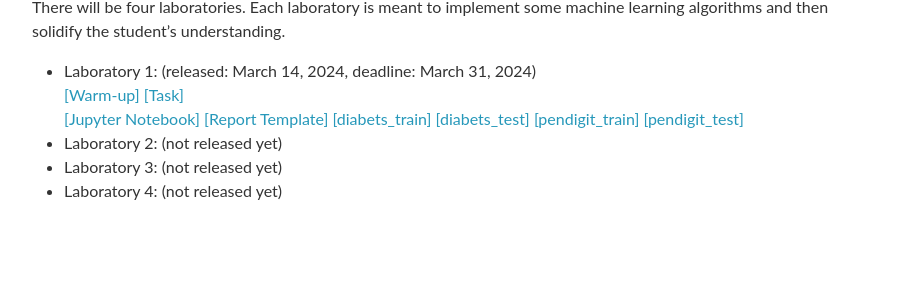
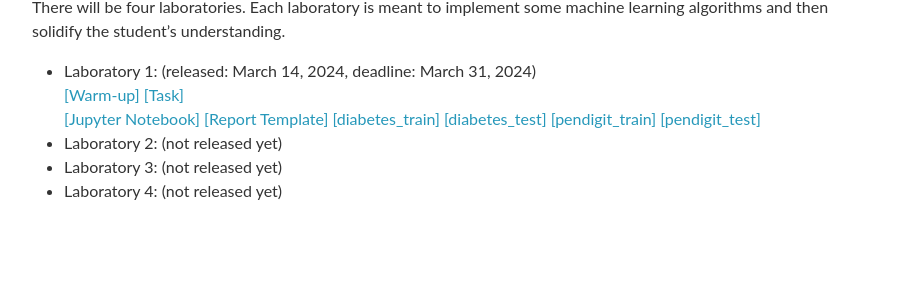
Before and after one commit to SEUML/ml-spring-2024, a Jekyll site: the page built from _pages/homework.md, in a window 1280 px wide and 1100 px high. Shown: the part 585-888 px from the top of the window, without its empty margins (188-1091 px from the left). Built offline with Jekyll 4.4.1, drawn with Linux system fonts in a browser that asks for light colours; nearby versions of some CDN libraries; comment, search, counter and statistics services are not loaded.

Commit message:
first commit

```diff
--- a/_pages/homework.md
+++ b/_pages/homework.md
@@ -24,12 +24,12 @@ There will be four laboratories. Each laboratory is meant to implement some mach
 
 - Laboratory 1: (released: March 14, 2024, deadline: March 31, 2024)
 <br>
-[[Warm-up]]({{ "/assets/assignments/lab1/Prerequisties.pdf" | relative_url }}){:target="\_blank"}{:target="\_blank"}{:target="\_blank"}
+[[Warm-up]]({{ "/assets/assignments/lab1/Prerequisites.pdf" | relative_url }}){:target="\_blank"}{:target="\_blank"}{:target="\_blank"}
 [[Task]]({{ "/assets/assignments/lab1/Experiment_1.pdf" | relative_url }}){:target="\_blank"}{:target="\_blank"}{:target="\_blank"}
 [[Jupyter Notebook]]({{ "/assets/assignments/lab1/Experiment_1.ipynb" | relative_url }}){:target="\_blank"}{:target="\_blank"}{:target="\_blank"}
 [[Report Template]]({{ "/assets/assignments/lab1/Template.doc" | relative_url }}){:target="\_blank"}{:target="\_blank"}{:target="\_blank"}
-[[diabets_train]]({{ "/assets/assignments/lab1/diabets_train.csv" | relative_url }}){:target="\_blank"}{:target="\_blank"}{:target="\_blank"}
-[[diabets_test]]({{ "/assets/assignments/lab1/diabets_test.csv" | relative_url }}){:target="\_blank"}{:target="\_blank"}{:target="\_blank"}
+[[diabetes_train]]({{ "/assets/assignments/lab1/diabetes_train.csv" | relative_url }}){:target="\_blank"}{:target="\_blank"}{:target="\_blank"}
+[[diabetes_test]]({{ "/assets/assignments/lab1/diabetes_test.csv" | relative_url }}){:target="\_blank"}{:target="\_blank"}{:target="\_blank"}
 [[pendigit_train]]({{ "/assets/assignments/lab1/pendigit_train.csv" | relative_url }}){:target="\_blank"}{:target="\_blank"}{:target="\_blank"}
 [[pendigit_test]]({{ "/assets/assignments/lab1/pendigit_test.csv" | relative_url }}){:target="\_blank"}{:target="\_blank"}{:target="\_blank"}
 - Laboratory 2: (not released yet)
```
